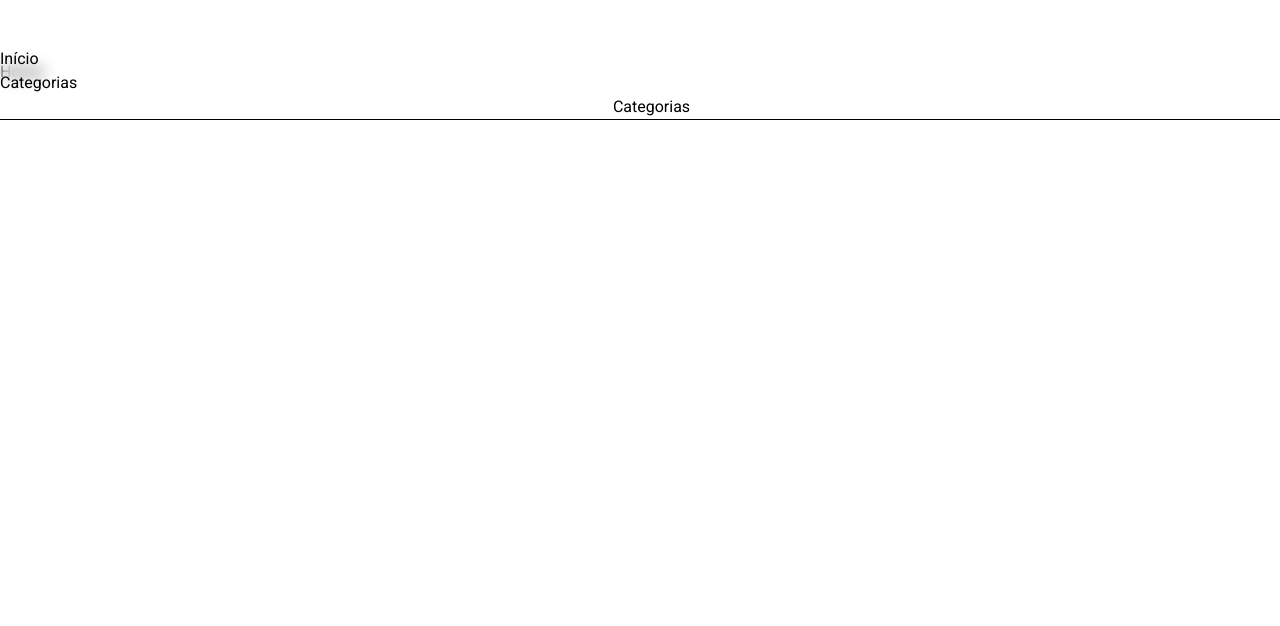
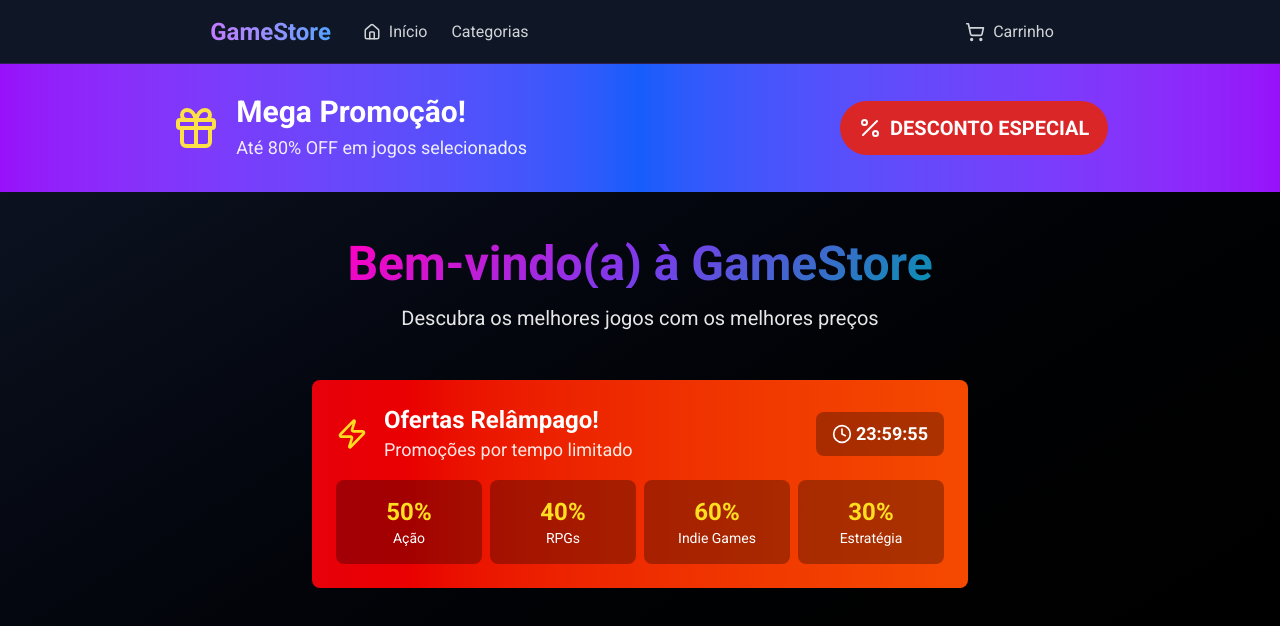
Before and after one commit to Brunogodoy2911/GameStore, a React (Vite) app: page / in a window 1280 px wide. Shown: the top 626 px of the page. Built offline with nearby package versions, Linux system fonts and the light colour scheme.

Commit message:
:sparkles: Criação dos componentes PromoBanner e OfferCard

```diff
--- a/src/components/AppLayout.tsx
+++ b/src/components/AppLayout.tsx
@@ -3,11 +3,9 @@ import { NavBar } from "./NavBar";
 
 export function AppLayout() {
   return (
-    <div className="w-screen h-screen flex flex-col items-center justify-center">
-      <main className="w-full md:w-auto">
-        <NavBar />
-        <Outlet />
-      </main>
-    </div>
+    <main className="min-h-screen bg-gradient-to-br from-gray-900 to-black">
+      <NavBar />
+      <Outlet />
+    </main>
   );
 }
--- a/src/components/NavBar.tsx
+++ b/src/components/NavBar.tsx
@@ -2,23 +2,30 @@ import { House, ShoppingCart } from "lucide-react";
 
 export function NavBar() {
   return (
-    <nav className="bg-gray-900/95 backdrop-blur-sm border-b border-purple-500/20 sticky top-0 z-40">
-      <div className="gap-2">
-        <h1 className="text-2xl font-bold g-gradient-to-r from-purple-400 to-blue-400 bg-clip-text text-transparent">
+    <nav className="w-screen h-[4rem] flex justify-between lg:justify-around lg:px-0 items-center bg-gray-900/95 backdrop-blur-sm border-b border-purple-500/20 px-6">
+      <div className="flex justify-center items-center gap-8">
+        <h1 className="text-2xl font-bold bg-gradient-to-r from-purple-400 to-blue-400 bg-clip-text text-transparent">
           GameStore
         </h1>
 
-        <p className="text-base gap-1">
-          <House size={15} color="white" />
-          Início
-        </p>
+        <div className="hidden md:flex items-center gap-6 text-[var(--color-secondary)]">
+          <div className="flex justify-center items-center gap-2 hover:text-primary transition-colors cursor-pointer">
+            <House size={18} />
+            <p className="text-base">Início</p>
+          </div>
 
-        <p className="text-base">Categorias</p>
+          <p className="text-base hover:text-primary transition-colors cursor-pointer">
+            Categorias
+          </p>
+        </div>
       </div>
 
-      <div className="flex justify-center items-center gap-2">
-        <ShoppingCart size={15} color="white" />
-        <p className="text-base">Categorias</p>
+      <div
+        className="flex justify-center items-center gap-2 text-[var(--color-secondary)]
+         hover:text-primary transition-colors cursor-pointer md:px-4"
+      >
+        <ShoppingCart size={20} />
+        <p className="text-base">Carrinho</p>
       </div>
     </nav>
   );
--- /dev/null
+++ b/src/components/OfferCard.tsx
@@ -0,0 +1,48 @@
+import { Clock4, Zap } from "lucide-react";
+import type { OfferCategory } from "../models/OfferCategory";
+
+interface Props {
+  time: string;
+  offers: OfferCategory[];
+}
+
+export function OfferCard({ time, offers }: Props) {
+  return (
+    <div className="flex flex-1 flex-col bg-gradient-to-r from-red-600 to-orange-600 mt-12 rounded-lg p-6">
+      <div className="flex justify-between items-center ">
+        <div className="flex justify-center items-center gap-4">
+          <Zap size={32} className="text-yellow-300 animate-pulse" />
+
+          <div className="flex flex-col">
+            <h1 className="font-bold text-primary text-2xl">
+              Ofertas Relâmpago!
+            </h1>
+            <p className="text-primary/90 text-lg">
+              Promoções por tempo limitado
+            </p>
+          </div>
+        </div>
+
+        <div className="flex justify-center items-center gap-1 bg-black/30 rounded-lg px-4 py-2">
+          <Clock4 size={20} className="text-white" />
+
+          <span className="text-primary text-lg font-bold">{time}</span>
+        </div>
+      </div>
+
+      <div className="flex flex-wrap gap-2 mt-4">
+        {offers.map((offer) => (
+          <div
+            key={offer.category}
+            className="flex flex-col flex-1 justify-center items-center bg-black/30 px-8 py-4 rounded-lg"
+          >
+            <h1 className="text-2xl text-yellow-300 font-bold">
+              {offer.porcent}%
+            </h1>
+            <p className="text-sm text-primary ">{offer.category}</p>
+          </div>
+        ))}
+      </div>
+    </div>
+  );
+}
--- /dev/null
+++ b/src/components/PromoBanner.tsx
@@ -0,0 +1,32 @@
+import { Gift, Percent } from "lucide-react";
+
+interface Props {
+  title: string;
+  porcent: string;
+}
+
+export function PromoBanner({ title, porcent }: Props) {
+  return (
+    <div className="w-screen h-[12rem] md:h-[8rem] flex flex-col justify-center items-center gap-4 px-6 py-4 bg-gradient-to-r from-purple-600 via-blue-600 to-purple-600 md:flex-row md:py-0 lg:justify-around">
+      <div className="flex justify-center items-center gap-4">
+        <Gift size={48} color="#fce046" />
+        <div className="flex flex-col justify-center gap-1">
+          <h1 className="font-bold text-primary text-2xl md:text-3xl">
+            {title}
+          </h1>
+
+          <p className="text-primary/90 text-lg">
+            Até {porcent}% OFF em jogos selecionados
+          </p>
+        </div>
+      </div>
+
+      <div className="w-[16.75rem] h-13.5 flex justify-center items-center rounded-full bg-destructive gap-2 animate-pulse">
+        <Percent size={24} className="text-primary" />
+        <h1 className="text-xl font-bold text-primary uppercase">
+          desconto especial
+        </h1>
+      </div>
+    </div>
+  );
+}
--- a/src/index.css
+++ b/src/index.css
@@ -1,26 +1,63 @@
 @import "tailwindcss";
 
 @theme {
-  --color-*: initial;
-
-  --default-font-family: "Roboto", serif;
+  --default-font-family: "Roboto", sans-serif;
 
   /* Fundo e Superfícies */
-  --color-background: #121212;
-  --color-card: #1e1e1e;
+  --color-background-deep: #02040a;
+  --color-background-card: #0a0e1a;
 
   /* Cores da Marca e Ação */
-  --color-action-primary: #7c3aed;
-  --color-action-secondary: #00ffc2;
+  /* --- CIANO ATUALIZADO (MAIS SUTIL) --- */
+  --color-primary-cyber: #00f2ea;
+  --color-primary-cyan-muted: #0891b2; /* Um tom de ciano mais escuro e menos saturado */
+  --color-accent-magenta: #ff00c1;
 
   /* Cores de Texto */
-  --color-primary: #fafafa;
-  --color-muted: #a0a0a0;
-  --color-on-accent: #121212;
+  --color-secondary: #d1d5d8;
+  --color-text-muted: #6b7280;
+  --color-primary: #ffffff;
 
   /* Cores de UI e Bordas */
-  --color-border: #2d2d2d;
-  --color-destructive: #e53e3e;
+  --color-border-glow: rgba(
+    8,
+    145,
+    178,
+    0.2
+  ); /* Borda com o novo brilho ciano */
+  --color-destructive: #dc2626;
 
-  --color-white: #ffffff;
+  /* Gradiente "Aurora Boreal" Atualizado */
+  --gradient-aurora-boreal: linear-gradient(
+    135deg,
+    var(--color-accent-magenta) 0%,
+    #7c3aed 50%,
+    var(--color-primary-cyan-muted) 100%
+  );
 }
+
+@layer base {
+  * {
+    border-color: var(--color-border-glow);
+  }
+
+  body {
+    background-color: var(--color-background-deep);
+    color: var(--color-text-bright);
+    font-family: var(--default-font-family);
+  }
+}
+
+@layer utilities {
+  .bg-gradient-aurora {
+    background-image: var(--gradient-aurora-boreal);
+  }
+
+  .text-gradient-aurora {
+    background: var(--gradient-aurora-boreal);
+    -webkit-background-clip: text;
+    -webkit-text-fill-color: transparent;
+    background-clip: text;
+    text-fill-color: transparent;
+  }
+}
--- /dev/null
+++ b/src/models/OfferCategory.ts
@@ -0,0 +1,4 @@
+export interface OfferCategory {
+  porcent: string;
+  category: string;
+}
--- a/src/pages/Home.tsx
+++ b/src/pages/Home.tsx
@@ -1,9 +1,24 @@
-import React from "react";
+import { OfferCard } from "../components/OfferCard";
+import { PromoBanner } from "../components/PromoBanner";
+import { offers } from "../utils/offers";
 
 export function Home() {
   return (
-    <div className="w-screen h-screen">
-      <h1>Home</h1>
+    <div className="flex flex-col w-screen">
+      <PromoBanner title="Mega Promoção!" porcent="80" />
+
+      <div className="flex flex-col mx-4 lg:mx-[19.5rem]">
+        <div className="flex flex-col justify-center items-center gap-4 mt-12">
+          <h1 className="text-gradient-aurora text-5xl font-bold text-center">
+            Bem-vindo(a) à GameStore
+          </h1>
+          <p className="text-xl text-primary/90">
+            Descubra os melhores jogos com os melhores preços
+          </p>
+        </div>
+
+        <OfferCard offers={offers} time="23:59:55" />
+      </div>
     </div>
   );
 }
--- a/src/pages/LoadingScreen.tsx
+++ b/src/pages/LoadingScreen.tsx
@@ -1,23 +1,19 @@
-import { Oval } from "react-loader-spinner";
-
 export function LoadingScreen() {
   return (
-    <div className="w-screen h-screen flex justify-center items-center bg-background">
+    <div className="w-screen h-screen flex justify-center items-center bg-gradient-to-br from-purple-900 via-blue-900 to-indigo-900">
       <div className="flex flex-col justify-center items-center gap-2">
-        <Oval
-          visible={true}
-          height="80"
-          width="80"
-          color="#121212"
-          secondaryColor="#a0a0a0"
-          ariaLabel="oval-loading"
-        />
+        <div className="relative">
+          <div className="w-20 h-20 border-4 border-purple-400 border-t-transparent rounded-full animate-spin mx-auto mb-2"></div>
+          <div
+            className="absolute inset-0 w-20 h-20 border-4 border-blue-400 border-b-transparent rounded-full animate-spin mx-auto"
+            style={{ animationDirection: "reverse", animationDuration: "1s" }}
+          ></div>
+        </div>
 
         <h1 className="font-bold mt-4 text-2xl text-primary">
           Carregando Jogos
         </h1>
-
-        <p className="text-lg text-muted">
+        <p className="text-lg text-primary/90">
           Preparando a melhor experiência para você...
         </p>
       </div>
--- /dev/null
+++ b/src/utils/offers.ts
@@ -0,0 +1,20 @@
+import type { OfferCategory } from "../models/OfferCategory";
+
+export const offers: OfferCategory[] = [
+  {
+    porcent: "50",
+    category: "Ação",
+  },
+  {
+    porcent: "40",
+    category: "RPGs",
+  },
+  {
+    porcent: "60",
+    category: "Indie Games",
+  },
+  {
+    porcent: "30",
+    category: "Estratégia",
+  },
+];
```
